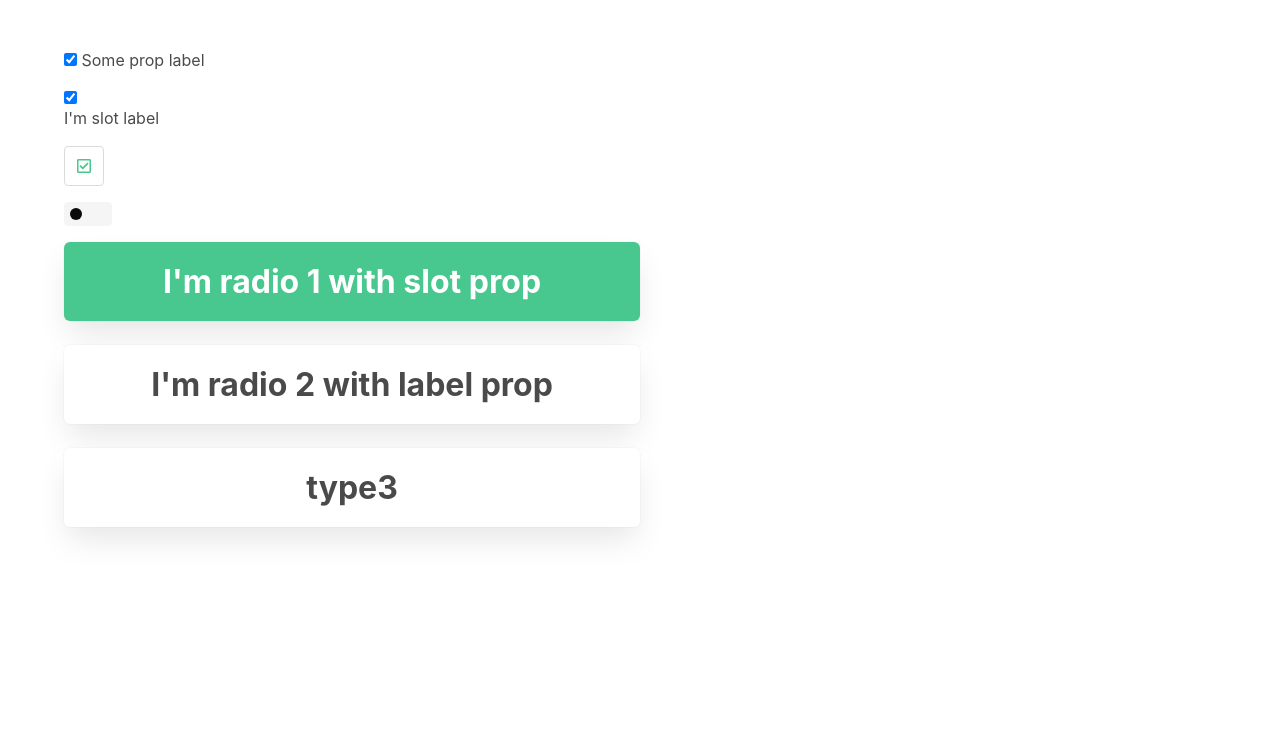
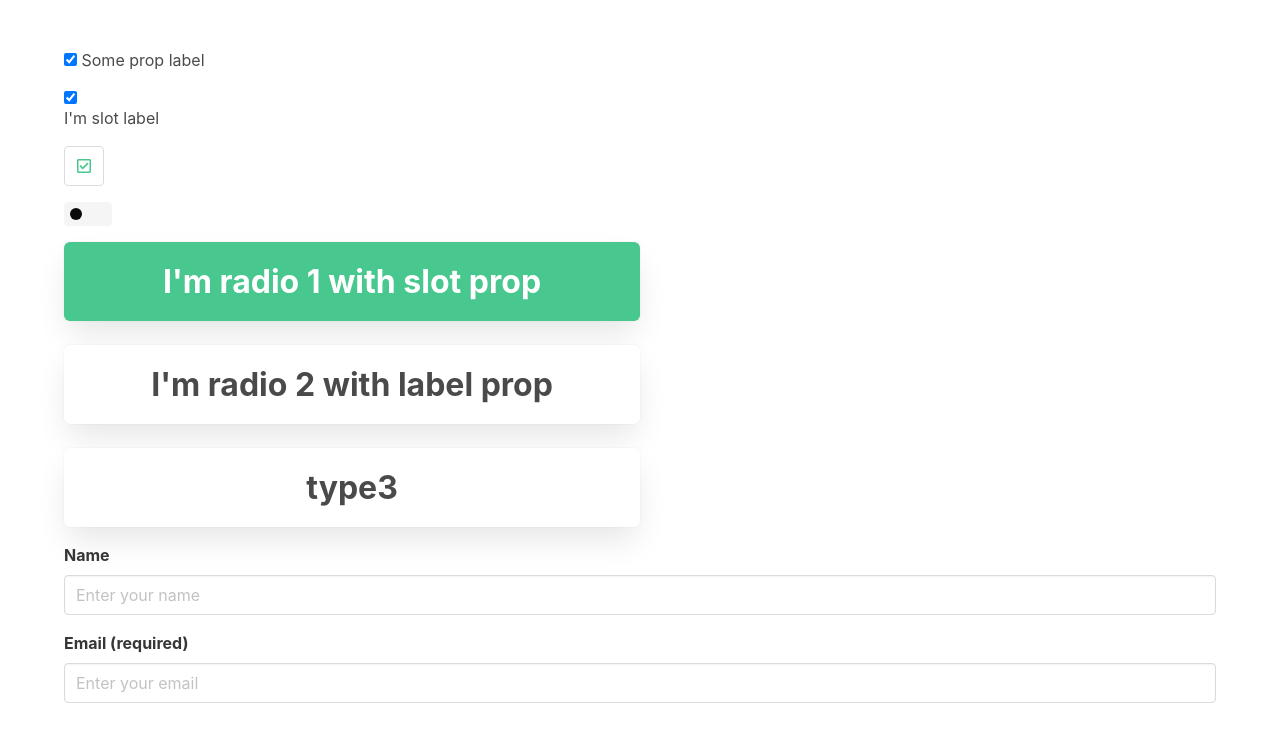
Before and after one commit to klev-o/example-vue-ui-library, a Vue app: page / in a window 1280 px wide. Shown: the top 742 px of the page. Built offline with nearby package versions, Linux system fonts and the light colour scheme.

Commit message:
Added Input component

```diff
--- a/src/App.vue
+++ b/src/App.vue
@@ -3,19 +3,22 @@ import XCheckbox from "./components/XCheckbox"
 import XCustomCheckbox from "./components/XCustomCheckbox"
 import XSwitch from "./components/XSwitch"
 import XRadio from "./components/XRadio"
+import XInput from "./components/XInput"
 
 export default {
   name: 'App',
   components: {
     XCheckbox,
-    XCustomCheckbox, XSwitch, XRadio
+    XCustomCheckbox, XSwitch, XRadio, XInput
   },
   data() {
     return {
       form: {
         rememberMe: true,
         isSwitched: false,
-        radio: 'type1'
+        radio: 'type1',
+        name: '',
+        email: ''
       }
     }
   },
@@ -59,6 +62,30 @@ export default {
             native-value="type3"
         />
       </p>
+
+      <p>
+        <XInput
+            class="has-text-danger"
+            label="Name"
+            placeholder="Enter your name"
+            v-model="form.name"
+        />
+      </p>
+      <p>
+        <XInput
+            class="has-text-danger"
+            type="email"
+            placeholder="Enter your email"
+            foo="bar"
+            v-model="form.email"
+            @focus="form.name = 'focus'"
+            @done="form.name = 'done'"
+        >
+          <template #label>
+            Email (required)
+          </template>
+        </XInput>
+      </p>
     </div>
   </div>
 </template>
--- /dev/null
+++ b/src/components/XInput.vue
@@ -0,0 +1,61 @@
+<script>
+export default {
+  inheritAttrs: false,
+  props: {
+    value: {
+      type: [String, Boolean, Object, Number]
+    },
+    label: {
+      type: String,
+    },
+    type: {
+      type: String,
+      default: 'text',
+    },
+    inputClass: {
+      type: [String, Object]
+    },
+  },
+  computed: {
+    inputListeners() {
+      const listeners = {
+        ...this.$listeners,
+        input: this.onInput,
+      };
+
+      delete listeners.done;
+
+      return listeners;
+    },
+  },
+  methods: {
+    onInput($event) {
+      this.$emit('input', $event.target.value);
+    },
+  },
+  mounted() {
+    console.log(this.$listeners);
+  },
+};
+</script>
+
+<template>
+  <div class="field">
+    <label v-if="label || $slots.label" class="label" @click="$emit('done')">
+      <template v-if="label && !$slots.label">
+        {{ label }}
+      </template>
+      <slot name="label" />
+    </label>
+    <div class="control">
+      <input
+          class="input"
+          :class="inputClass"
+          v-bind="$attrs"
+          :type="type"
+          :value="value"
+          v-on="inputListeners"
+      >
+    </div>
+  </div>
+</template>
```
